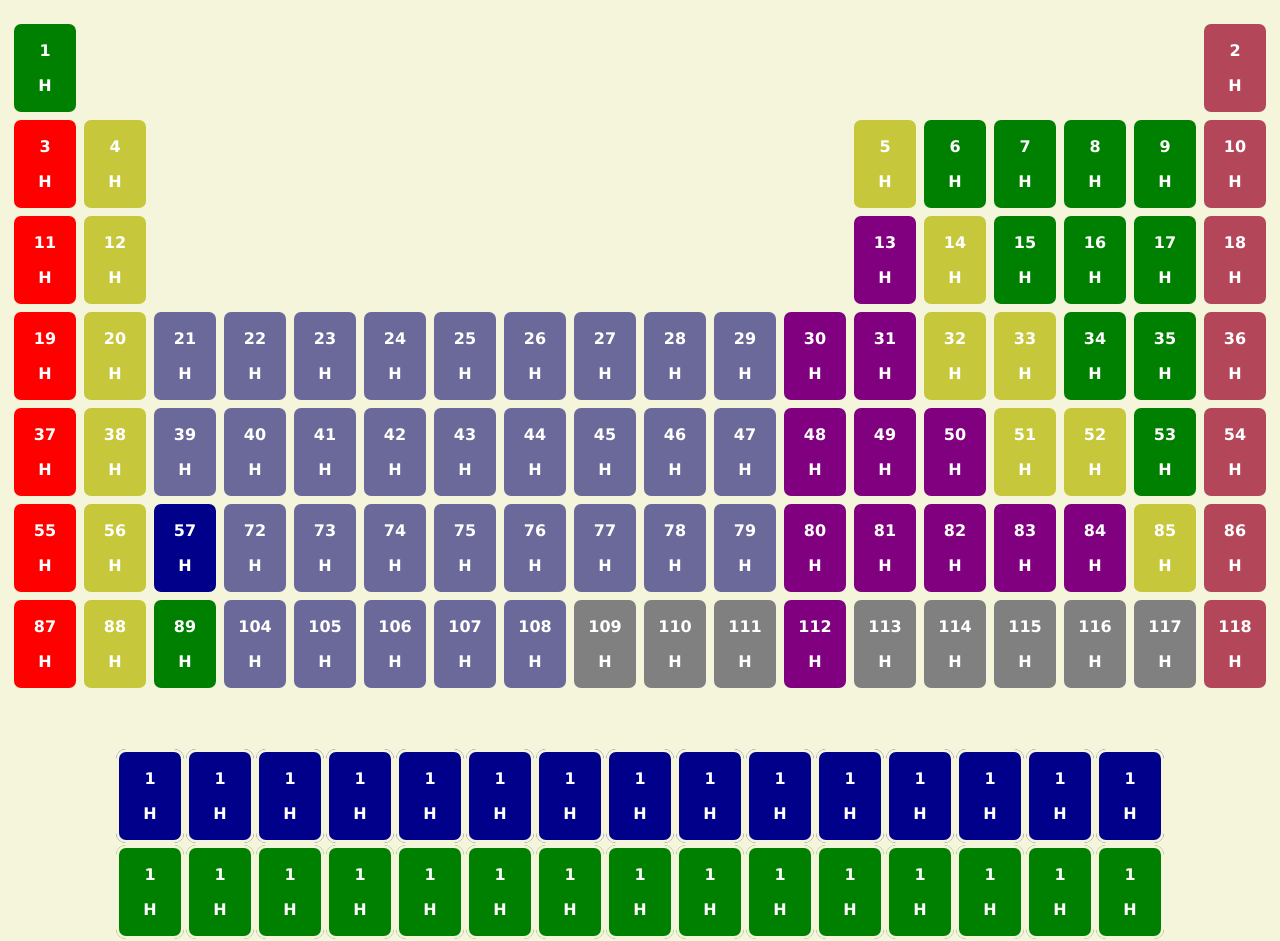
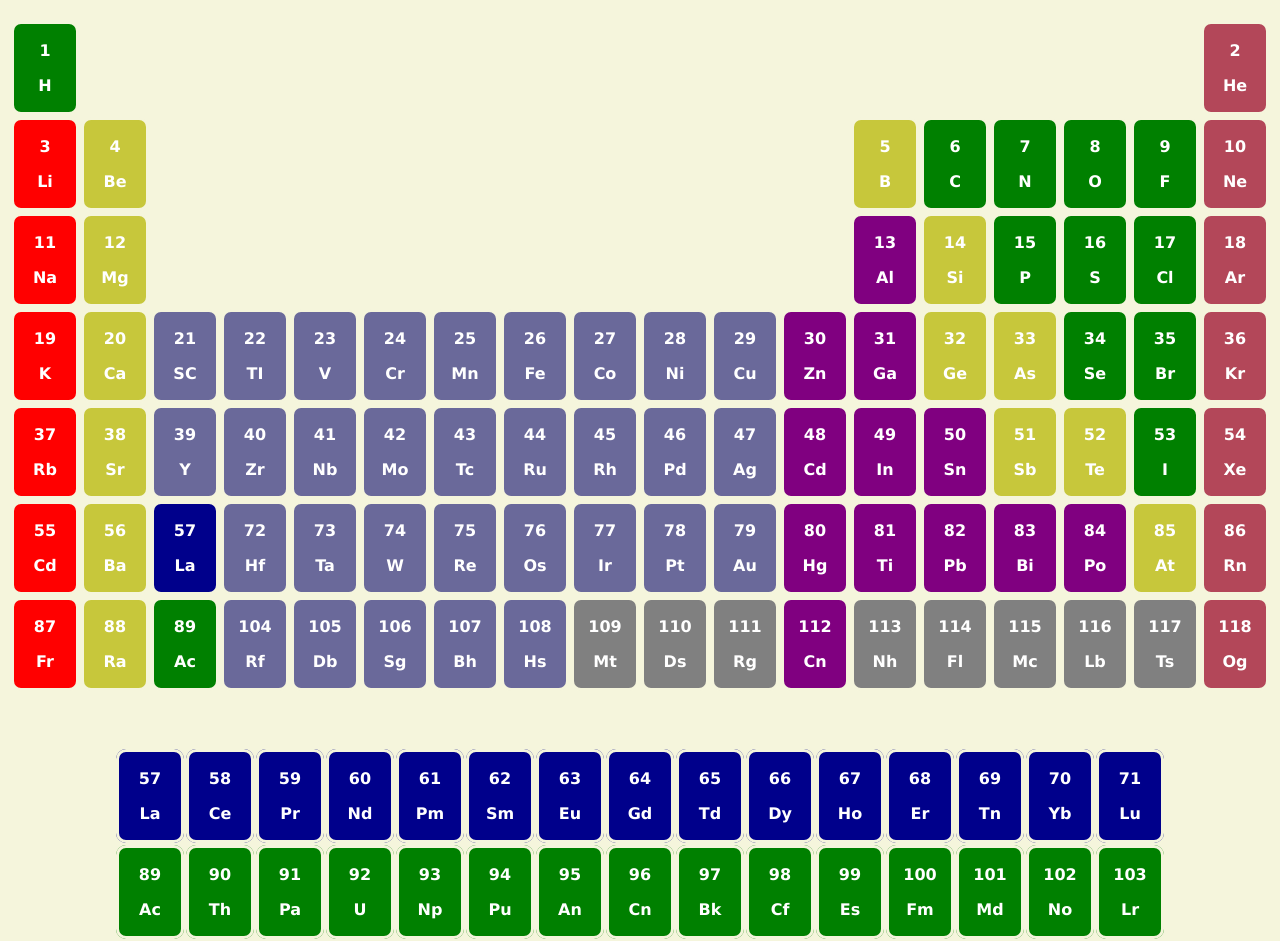
Before and after one commit to Saalim398/Weaving-Lattice, a plain HTML site: page PeriodicTable/index.html in a window 1280 px wide. Shown: the part 124-1065 px from the top of the page. Drawn offline with Linux system fonts and the light colour scheme.

Commit message:
MAY 19 2025

```diff
--- a/PeriodicTable/index.html
+++ b/PeriodicTable/index.html
@@ -19,163 +19,163 @@
                     <p>1</p>
                     <p>H</p>
                 </td>
-                <td colspan="16">
+                <td class="hidden" colspan="16">
 
                 </td>
                 <td class="pink
                 ">
                     <p>2</p>
-                    <p>H</p>
+                    <p>He</p>
                 </td>
             </tr>
             <!-- Row 2 -->
             <tr>
                 <td class="red">
                     <p>3</p>
-                    <p>H</p>
+                    <p>Li</p>
                 </td>
                 <td class="yellow">
                     <p>4</p>
-                    <p>H</p>
+                    <p>Be</p>
                 </td>
 
-                <td colspan="10"></td>
+                <td class="hidden" colspan="10"></td>
 
                 <td class="yellow">
                     <p>5</p>
-                    <p>H</p>
+                    <p>B</p>
                 </td>
                 <td class="green">
                     <p>6</p>
-                    <p>H</p>
+                    <p>C</p>
                 </td>
                 <td class="green">
                     <p>7</p>
-                    <p>H</p>
+                    <p>N</p>
                 </td>
                 <td class="green">
                     <p>8</p>
-                    <p>H</p>
+                    <p>O</p>
                 </td>
                 <td class="green">
                     <p>9</p>
-                    <p>H</p>
+                    <p>F</p>
                 </td>
                 <td class="pink">
                     <p>10</p>
-                    <p>H</p>
+                    <p>Ne</p>
                 </td>
             </tr>
             <!-- Row 3 -->
             <tr>
                 <td class="red">
                     <p>11</p>
-                    <p>H</p>
+                    <p>Na</p>
                 </td>
                 <td class="yellow">
                     <p>12</p>
-                    <p>H</p>
+                    <p>Mg</p>
                 </td>
-                <td colspan="10"></td>
+                <td class="hidden" colspan="10"></td>
                 <td class="purple">
                     <p>13</p>
-                    <p>H</p>
+                    <p>Al</p>
                 </td>
 
                 <td class="yellow">
                     <p>14</p>
-                    <p>H</p>
+                    <p>Si</p>
                 </td>
                 <td class="green">
                     <p>15</p>
-                    <p>H</p>
+                    <p>P</p>
                 </td>
                 <td class="green">
                     <p>16</p>
-                    <p>H</p>
+                    <p>S</p>
                 </td>
                 <td class="green">
                     <p>17</p>
-                    <p>H</p>
+                    <p>Cl</p>
                 </td>
                 <td class="pink">
                     <p>18</p>
-                    <p>H</p>
+                    <p>Ar</p>
                 </td>
             </tr>
             <!-- row 4 -->
             <tr>
                 <td class="red">
                     <p>19</p>
-                    <p>H</p>
+                    <p>K</p>
                 </td>
                 <td class="yellow">
                     <p>20</p>
-                    <p>H</p>
+                    <p>Ca</p>
                 </td>
                 <td class="blue">
                     <p>21</p>
-                    <p>H</p>
+                    <p>SC</p>
                 </td>
                 <td class="blue">
                     <p>22</p>
-                    <p>H</p>
+                    <p>TI</p>
                 </td>
                 <td class="blue">
                     <p>23</p>
-                    <p>H</p>
+                    <p>V</p>
                 </td>
                 <td class="blue">
                     <p>24</p>
-                    <p>H</p>
+                    <p>Cr</p>
                 </td>
                 <td class="blue">
                     <p>25</p>
-                    <p>H</p>
+                    <p>Mn</p>
                 </td class="blue">
                 <td class="blue">
                     <p>26</p>
-                    <p>H</p>
+                    <p>Fe</p>
                 </td>
                 <td class="blue">
                     <p>27</p>
-                    <p>H</p>
+                    <p>Co</p>
                 </td>
                 <td class="blue">
                     <p>28</p>
-                    <p>H</p>
+                    <p>Ni</p>
                 </td>
                 <td class="blue">
                     <p>29</p>
-                    <p>H</p>
+                    <p>Cu</p>
                 </td>
                 <td class="purple">
                     <p>30</p>
-                    <p>H</p>
+                    <p>Zn</p>
                 </td>
                 <td class="purple">
                     <p>31</p>
-                    <p>H</p>
+                    <p>Ga</p>
                 </td>
                 <td class="yellow">
                     <p>32</p>
-                    <p>H</p>
+                    <p>Ge</p>
                 </td>
                 <td class="yellow">
                     <p>33</p>
-                    <p>H</p>
+                    <p>As</p>
                 </td>
                 <td class="green">
                     <p>34</p>
-                    <p>H</p>
+                    <p>Se</p>
                 </td>
                 <td class="green">
                     <p>35</p>
-                    <p>H</p>
+                    <p>Br</p>
                 </td>
                 <td class="pink">
                     <p>36</p>
-                    <p>H</p>
+                    <p>Kr</p>
                 </td>
 
             </tr>
@@ -183,75 +183,75 @@
             <tr>
                 <td class="red">
                     <p>37</p>
-                    <p>H</p>
+                    <p>Rb</p>
                 </td>
                 <td class="yellow">
                     <p>38</p>
-                    <p>H</p>
+                    <p>Sr</p>
                 </td>
                 <td class="blue">
                     <p>39</p>
-                    <p>H</p>
+                    <p>Y</p>
                 </td>
                 <td class="blue">
                     <p>40</p>
-                    <p>H</p>
+                    <p>Zr</p>
                 </td>
                 <td class="blue">
                     <p>41</p>
-                    <p>H</p>
+                    <p>Nb</p>
                 </td>
                 <td class="blue">
                     <p>42</p>
-                    <p>H</p>
+                    <p>Mo</p>
                 </td>
                 <td class="blue">
                     <p>43</p>
-                    <p>H</p>
+                    <p>Tc</p>
                 </td>
                 <td class="blue">
                     <p>44</p>
-                    <p>H</p>
+                    <p>Ru</p>
                 </td>
                 <td class="blue">
                     <p>45</p>
-                    <p>H</p>
+                    <p>Rh</p>
                 </td>
                 <td class="blue">
                     <p>46</p>
-                    <p>H</p>
+                    <p>Pd</p>
                 </td>
                 <td class="blue">
                     <p>47</p>
-                    <p>H</p>
+                    <p>Ag</p>
                 </td>
                 <td class="purple">
                     <p>48</p>
-                    <p>H</p>
+                    <p>Cd</p>
                 </td>
                 <td class="purple">
                     <p>49</p>
-                    <p>H</p>
+                    <p>In</p>
                 </td>
                 <td class="purple">
                     <p>50</p>
-                    <p>H</p>
+                    <p>Sn</p>
                 </td>
                 <td class="yellow">
                     <p>51</p>
-                    <p>H</p>
+                    <p>Sb</p>
                 </td>
                 <td class="yellow">
                     <p>52</p>
-                    <p>H</p>
+                    <p>Te</p>
                 </td>
                 <td class="green">
                     <p>53</p>
-                    <p>H</p>
+                    <p>I</p>
                 </td>
                 <td class="pink">
                     <p>54</p>
-                    <p>H</p>
+                    <p>Xe</p>
                 </td>
 
             </tr>
@@ -259,75 +259,75 @@
             <tr>
                 <td class="red">
                     <p>55</p>
-                    <p>H</p>
+                    <p>Cd</p>
                 </td>
                 <td class="yellow">
                     <p>56</p>
-                    <p>H</p>
+                    <p>Ba</p>
                 </td>
                 <td class="darkblue">
                     <p>57</p>
-                    <p>H</p>
+                    <p>La</p>
                 </td>
                 <td class="blue">
                     <p>72</p>
-                    <p>H</p>
+                    <p>Hf</p>
                 </td>
                 <td class="blue">
                     <p>73</p>
-                    <p>H</p>
+                    <p>Ta</p>
                 </td>
                 <td class="blue">
                     <p>74</p>
-                    <p>H</p>
+                    <p>W</p>
                 </td>
                 <td class="blue">
                     <p>75</p>
-                    <p>H</p>
+                    <p>Re</p>
                 </td>
                 <td class="blue">
                     <p>76</p>
-                    <p>H</p>
+                    <p>Os</p>
                 </td>
                 <td class="blue">
                     <p>77</p>
-                    <p>H</p>
+                    <p>Ir</p>
                 </td>
                 <td class="blue">
                     <p>78</p>
-                    <p>H</p>
+                    <p>Pt</p>
                 </td>
                 <td class="blue">
                     <p>79</p>
-                    <p>H</p>
+                    <p>Au</p>
                 </td>
                 <td class="purple">
                     <p>80</p>
-                    <p>H</p>
+                    <p>Hg</p>
                 </td>
                 <td class="purple">
                     <p>81</p>
-                    <p>H</p>
+                    <p>Ti</p>
                 </td>
                 <td class="purple">
                     <p>82</p>
-                    <p>H</p>
+                    <p>Pb</p>
                 </td>
                 <td class="purple">
                     <p>83</p>
-                    <p>H</p>
+                    <p>Bi</p>
                 </td>
                 <td class="purple">
                     <p>84</p>
-                    <p>H</p>
+                    <p>Po</p>
                 </td>
                 <td class="yellow">
                     <p>85</p>
-                    <p>H</p>
+                    <p>At</p>
                 </td>
                 <td class="pink">
                     <p>86</p>
-                    <p>H</p>
+                    <p>Rn</p>
                 </td>
 
             </tr>
@@ -335,75 +335,75 @@
             <tr>
                 <td class="red">
                     <p>87</p>
-                    <p>H</p>
+                    <p>Fr</p>
                 </td>
                 <td class="yellow">
                     <p>88</p>
-                    <p>H</p>
+                    <p>Ra</p>
                 </td>
                 <td class="green">
                     <p>89</p>
-                    <p>H</p>
+                    <p>Ac</p>
                 </td>
                 <td class="blue">
                     <p>104</p>
-                    <p>H</p>
+                    <p>Rf</p>
                 </td>
                 <td class="blue">
                     <p>105</p>
-                    <p>H</p>
+                    <p>Db</p>
                 </td>
                 <td class="blue">
                     <p>106</p>
-                    <p>H</p>
+                    <p>Sg</p>
                 </td>
                 <td class="blue">
                     <p>107</p>
-                    <p>H</p>
+                    <p>Bh</p>
                 </td>
                 <td class="blue">
                     <p>108</p>
-                    <p>H</p>
+                    <p>Hs</p>
                 </td>
                 <td class="grey">
                     <p>109</p>
-                    <p>H</p>
+                    <p>Mt</p>
                 </td>
                 <td class="grey">
                     <p>110</p>
-                    <p>H</p>
+                    <p>Ds</p>
                 </td>
                 <td class="grey">
                     <p>111</p>
-                    <p>H</p>
+                    <p>Rg</p>
                 </td>
                 <td class="purple">
                     <p>112</p>
-                    <p>H</p>
+                    <p>Cn</p>
                 </td>
                 <td class="grey">
                     <p>113</p>
-                    <p>H</p>
+                    <p>Nh</p>
                 </td>
                 <td class="grey">
                     <p>114</p>
-                    <p>H</p>
+                    <p>Fl</p>
                 </td>
                 <td class="grey">
                     <p>115</p>
-                    <p>H</p>
+                    <p>Mc</p>
                 </td>
                 <td class="grey">
                     <p>116</p>
-                    <p>H</p>
+                    <p>Lb</p>
                 </td>
                 <td class="grey">
                     <p>117</p>
-                    <p>H</p>
+                    <p>Ts</p>
                 </td>
                 <td class="pink">
                     <p>118</p>
-                    <p>H</p>
+                    <p>Og</p>
                 </td>
 
             </tr>
@@ -415,126 +415,126 @@
         <table>
             <tr class="darkblue">
                 <td>
-                    <p>1</p>
-                    <p>H</p>
+                    <p>57</p>
+                    <p>La</p>
                 </td>
                 <td>
-                    <p>1</p>
-                    <p>H</p>
+                    <p>58</p>
+                    <p>Ce</p>
                 </td>
                 <td>
-                    <p>1</p>
-                    <p>H</p>
+                    <p>59</p>
+                    <p>Pr</p>
                 </td>
                 <td>
-                    <p>1</p>
-                    <p>H</p>
+                    <p>60</p>
+                    <p>Nd</p>
                 </td>
                 <td>
-                    <p>1</p>
-                    <p>H</p>
+                    <p>61</p>
+                    <p>Pm</p>
                 </td>
                 <td>
-                    <p>1</p>
-                    <p>H</p>
+                    <p>62</p>
+                    <p>Sm</p>
                 </td>
                 <td>
-                    <p>1</p>
-                    <p>H</p>
+                    <p>63</p>
+                    <p>Eu</p>
                 </td>
                 <td>
-                    <p>1</p>
-                    <p>H</p>
+                    <p>64</p>
+                    <p>Gd</p>
                 </td>
                 <td>
-                    <p>1</p>
-                    <p>H</p>
+                    <p>65</p>
+                    <p>Td</p>
                 </td>
                 <td>
-                    <p>1</p>
-                    <p>H</p>
+                    <p>66</p>
+                    <p>Dy</p>
                 </td>
                 <td>
-                    <p>1</p>
-                    <p>H</p>
+                    <p>67</p>
+                    <p>Ho</p>
                 </td>
                 <td>
-                    <p>1</p>
-                    <p>H</p>
+                    <p>68</p>
+                    <p>Er</p>
                 </td>
                 <td>
-                    <p>1</p>
-                    <p>H</p>
+                    <p>69</p>
+                    <p>Tn</p>
                 </td>
                 <td>
-                    <p>1</p>
-                    <p>H</p>
+                    <p>70</p>
+                    <p>Yb</p>
                 </td>
                 <td>
-                    <p>1</p>
-                    <p>H</p>
+                    <p>71</p>
+                    <p>Lu</p>
                 </td>
             </tr>
             <tr class="green">
                 <td>
-                    <p>1</p>
-                    <p>H</p>
+                    <p>89</p>
+                    <p>Ac</p>
                 </td>
                 <td>
-                    <p>1</p>
-                    <p>H</p>
+                    <p>90</p>
+                    <p>Th</p>
                 </td>
                 <td>
-                    <p>1</p>
-                    <p>H</p>
+                    <p>91</p>
+                    <p>Pa</p>
                 </td>
                 <td>
-                    <p>1</p>
-                    <p>H</p>
+                    <p>92</p>
+                    <p>U</p>
                 </td>
                 <td>
-                    <p>1</p>
-                    <p>H</p>
+                    <p>93</p>
+                    <p>Np</p>
                 </td>
                 <td>
-                    <p>1</p>
-                    <p>H</p>
+                    <p>94</p>
+                    <p>Pu</p>
                 </td>
                 <td>
-                    <p>1</p>
-                    <p>H</p>
+                    <p>95</p>
+                    <p>An</p>
                 </td>
                 <td>
-                    <p>1</p>
-                    <p>H</p>
+                    <p>96</p>
+                    <p>Cn</p>
                 </td>
                 <td>
-                    <p>1</p>
-                    <p>H</p>
+                    <p>97</p>
+                    <p>Bk</p>
                 </td>
                 <td>
-                    <p>1</p>
-                    <p>H</p>
+                    <p>98</p>
+                    <p>Cf</p>
                 </td>
                 <td>
-                    <p>1</p>
-                    <p>H</p>
+                    <p>99</p>
+                    <p>Es</p>
                 </td>
                 <td>
-                    <p>1</p>
-                    <p>H</p>
+                    <p>100</p>
+                    <p>Fm</p>
                 </td>
                 <td>
-                    <p>1</p>
-                    <p>H</p>
+                    <p>101</p>
+                    <p>Md</p>
                 </td>
                 <td>
-                    <p>1</p>
-                    <p>H</p>
+                    <p>102</p>
+                    <p>No</p>
                 </td>
                 <td>
-                    <p>1</p>
-                    <p>H</p>
+                    <p>103</p>
+                    <p>Lr</p>
                 </td>
             </tr>
         </table>
```
Also changed, not shown: PeriodicTable/style.css (+12 -0 lines).
